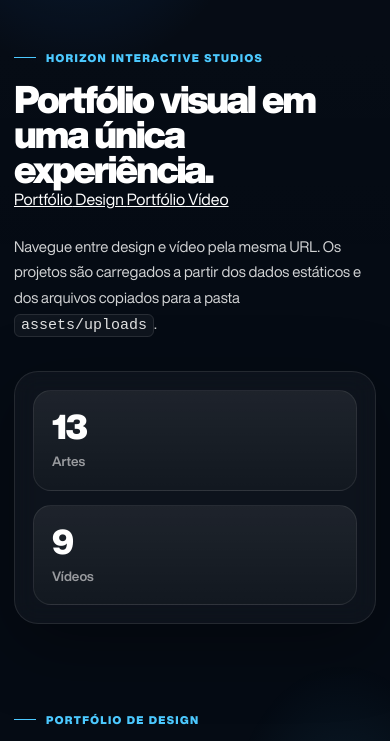
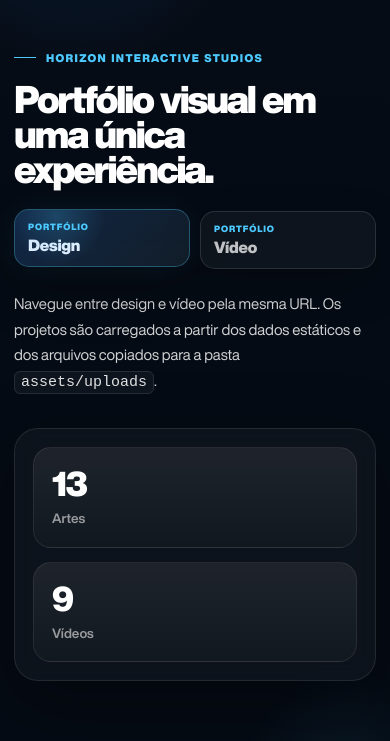
Before and after one commit to igorsiviero/design-videomaker, a plain HTML site: page index.html in a window 390 px wide. Shown: the part 72-813 px from the top of the page. Drawn offline with Linux system fonts and the light colour scheme.

Commit message:
Add files via upload

```diff
--- a/assets/css/styles.css
+++ b/assets/css/styles.css
@@ -318,8 +318,94 @@
   font-weight: 700;
 }
 
+.hero-portfolio-switch {
+  display: flex;
+  flex-wrap: wrap;
+  gap: 12px;
+  margin-top: clamp(22px, 3vw, 32px);
+}
+
+.hero-switch-btn {
+  position: relative;
+  display: inline-flex;
+  flex-direction: column;
+  justify-content: center;
+  min-width: 178px;
+  min-height: 66px;
+  padding: 13px 18px 14px;
+  border-radius: 18px;
+  color: rgba(255,255,255,0.74);
+  text-decoration: none;
+  font-size: 18px;
+  line-height: 1.05;
+  font-weight: 900;
+  letter-spacing: -0.02em;
+  border: 1px solid rgba(255,255,255,0.12);
+  background: rgba(255,255,255,0.04);
+  box-shadow: 0 16px 46px rgba(0,0,0,0.16);
+  overflow: hidden;
+  transition: 0.22s ease;
+}
+
+.hero-switch-btn::before {
+  content: "";
+  position: absolute;
+  inset: 0;
+  background:
+    radial-gradient(circle at 24% 12%, rgba(76,201,255,0.20), transparent 34%),
+    linear-gradient(135deg, rgba(30,123,255,0.18), rgba(76,201,255,0.055));
+  opacity: 0;
+  transition: 0.22s ease;
+}
+
+.hero-switch-btn span {
+  position: relative;
+  z-index: 1;
+  margin-bottom: 5px;
+  color: var(--cyan);
+  font-size: 10px;
+  font-weight: 900;
+  letter-spacing: 1.1px;
+  text-transform: uppercase;
+}
+
+.hero-switch-btn:hover,
+.hero-switch-btn.active {
+  color: var(--white);
+  border-color: rgba(76,201,255,0.38);
+  transform: translateY(-2px);
+  box-shadow: 0 20px 56px rgba(0,0,0,0.24), 0 0 32px rgba(76,201,255,0.08);
+}
+
+.hero-switch-btn:hover::before,
+.hero-switch-btn.active::before {
+  opacity: 1;
+}
+
 @media (max-width: 900px) {
   .hero-grid { grid-template-columns: 1fr; }
+}
+
+@media (max-width: 640px) {
+  .hero-portfolio-switch {
+    display: grid;
+    grid-template-columns: 1fr 1fr;
+    gap: 10px;
+    margin-top: 24px;
+  }
+
+  .hero-switch-btn {
+    min-width: 0;
+    min-height: 58px;
+    padding: 12px 13px;
+    border-radius: 15px;
+    font-size: 16px;
+  }
+
+  .hero-switch-btn span {
+    font-size: 9px;
+    letter-spacing: 0.9px;
+  }
 }
 
 /* PORTFOLIO */
```
